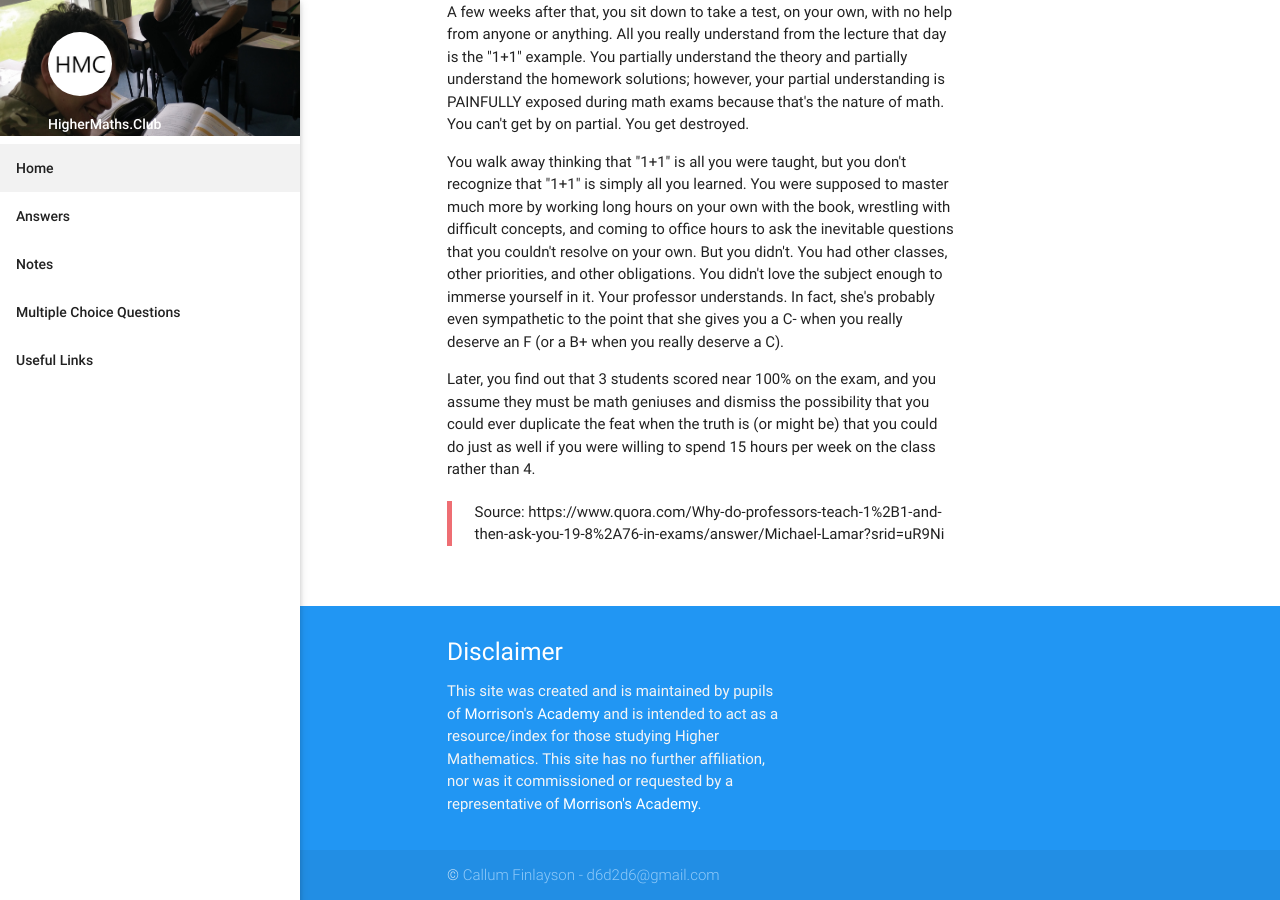
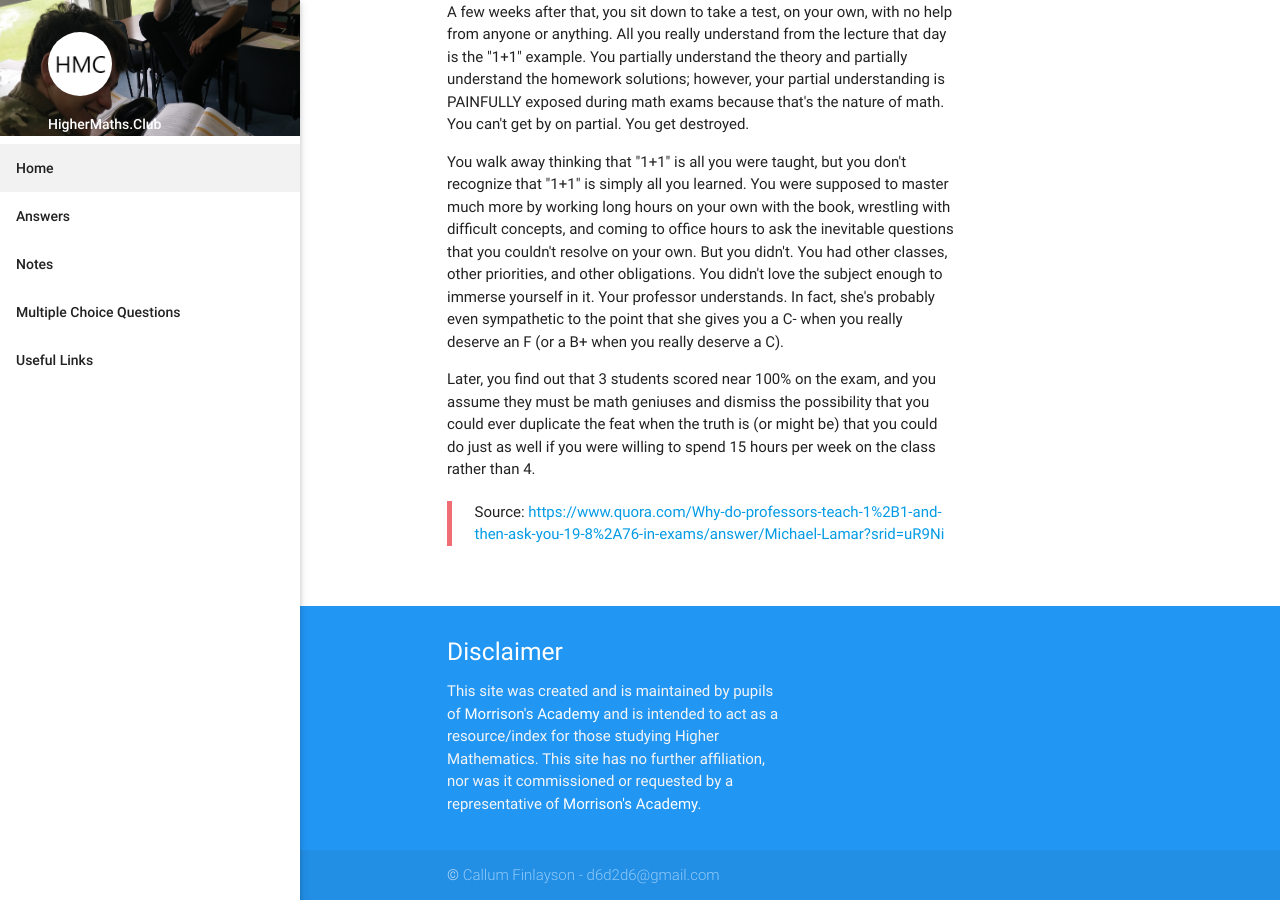
Before and after one commit to Harctona/MASecurity, a Jekyll site: the page built from index.html, in a window 1280 px wide and 900 px high, scrolled down 1759 px. Built offline with Jekyll 4.4.1, drawn with Linux system fonts in a browser that asks for light colours; nearby versions of some CDN libraries; part of the change alters nothing that is shown.

```diff
--- a/index.html
+++ b/index.html
@@ -22,5 +22,5 @@ permalink: /
 <p class="caption">Later, you find out that 3 students scored near 100% on the exam, and you assume they must be math geniuses and dismiss the possibility that you could ever duplicate the feat when the truth is (or might be) that you could do just as well if you were willing to spend 15 hours per week on the class rather than 4. </p>
 
 <blockquote>
-  Source: https://www.quora.com/Why-do-professors-teach-1%2B1-and-then-ask-you-19-8%2A76-in-exams/answer/Michael-Lamar?srid=uR9Ni
+  Source: <a href="https://www.quora.com/Why-do-professors-teach-1%2B1-and-then-ask-you-19-8%2A76-in-exams/answer/Michael-Lamar?srid=uR9Ni">https://www.quora.com/Why-do-professors-teach-1%2B1-and-then-ask-you-19-8%2A76-in-exams/answer/Michael-Lamar?srid=uR9Ni</a>
 </blockquote>
```
